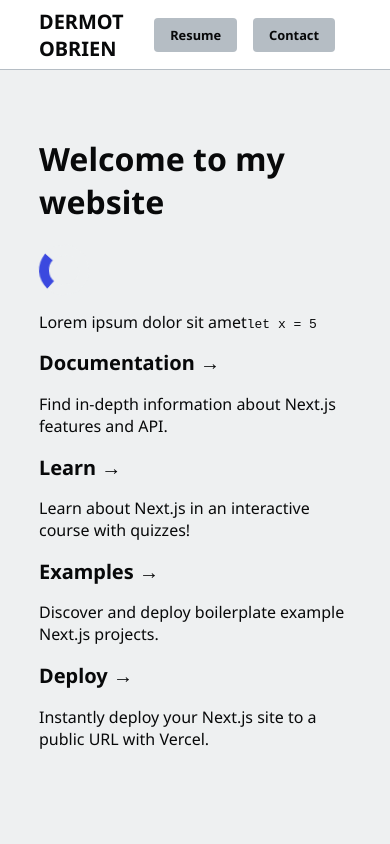
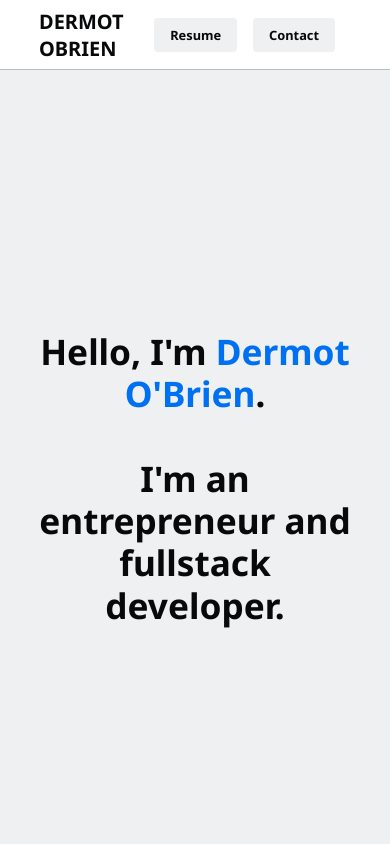
Before and after one commit to mangledbottles/website, a Next.js app: page / in a window 390 px wide. Shown: the top 844 px of the page. Built offline with nearby package versions, Linux system fonts and the light colour scheme.

Commit message:
Update LP, centre text to device specs
+ Mobile Responsive

Centre text to device width (fill screen) with introduction text.

```diff
--- a/pages/index.tsx
+++ b/pages/index.tsx
@@ -1,5 +1,4 @@
 import Head from 'next/head'
-import Image from 'next/image'
 import styles from '../styles/Home.module.css'
 import Loader from '../components/Loader';
 
@@ -9,15 +8,19 @@
 
     <div className={styles.container}>
       <Head>
-        <title>Create Next App</title>
-        <meta name="description" content="Generated by create next app" />
+        <title>Welcome | DERMOT OBRIEN</title>
+        <meta name="description" content="Hello, I'm Dermot O'Brien. I'm a fullstack developer with particular interests in security and startups." />
         <link rel="icon" href="/favicon.ico" />
       </Head>
 
       <main className={styles.main}>
-        <h1 className={styles.title}>
-          Welcome to <a>my website</a>
-        </h1>
+
+        <section className="middleScreen">
+          <h1 className={styles.title}>
+            Hello, I'm <a>Dermot O'Brien</a>. <br /> <br />
+            I'm an entrepreneur and fullstack developer.
+          </h1>
+        </section>
 
       <div>
         <Loader show />
--- a/styles/Home.module.css
+++ b/styles/Home.module.css
@@ -1,3 +1,44 @@
+.title a {
+  color: #0070f3;
+  text-decoration: none;
+}
+
+/* .title a:hover,
+.title a:focus,
+.title a:active {
+  text-decoration: underline;
+} */
+
+.title {
+  margin: 0;
+  padding: 0vw;
+  line-height: 1.2;
+  font-size: 3rem;
+}
+
+@media only screen and (max-width: 600px) {
+  .title {
+    font-size: 2.2rem
+  }
+}
+
+.title,
+.description {
+  text-align: center;
+}
+
+
+/* main,  */
+/* section {
+  display: block;
+  background: #CFF;
+  height:100%;
+  width:100%;
+  padding: 60px;
+  padding-left: 120px;
+  box-sizing:border-box;
+} */
+
 /* .container {
   min-height: 100vh;
   padding: 0 0.5rem;
@@ -33,10 +74,6 @@
   flex-grow: 1;
 }
 
-.title a {
-  color: #0070f3;
-  text-decoration: none;
-}
 
 .title a:hover,
 .title a:focus,
--- a/styles/globals.css
+++ b/styles/globals.css
@@ -16,6 +16,9 @@
   background-color: var(--color-bg);
   color: var(--color-text);
   margin-top: 50px;
+
+  /* display: grid; */
+  /* grid-template-columns: repeat(12, 10fr); */
 }
 
 
@@ -23,6 +26,21 @@
 main {
   padding: 1rem 10vw;
 }
+
+section {
+  display: block;
+  height: calc(100vh - 120px);
+  width:100%;
+  box-sizing:border-box;
+}
+
+section, .middleScreen {
+    display: flex;
+    flex-direction: column;
+    justify-content: center;
+    margin-bottom: 100px;
+}
+
 
 h1 { font-size: 2rem; }
 h2 { font-size: 1.5rem; }
@@ -74,6 +92,10 @@
   z-index: 99;
 }
 
+.navbar .right {
+  position: static;
+}
+
 .navbar ul {
   list-style-type: none;
   margin: 0;
@@ -97,13 +119,14 @@
 }
 
 .navbar .name:hover{
+  transition: color .2s ease,border-bottom-color .2s ease;
   color: var(--color-blue);
 }
 
 /* Buttons */
 
 .btn, button {
-  background-color: var(--color-gray);
+  background-color: var(--color-bg);
   border: none;
   color: var(--color-text);
   padding: 1rem 2rem;
```
